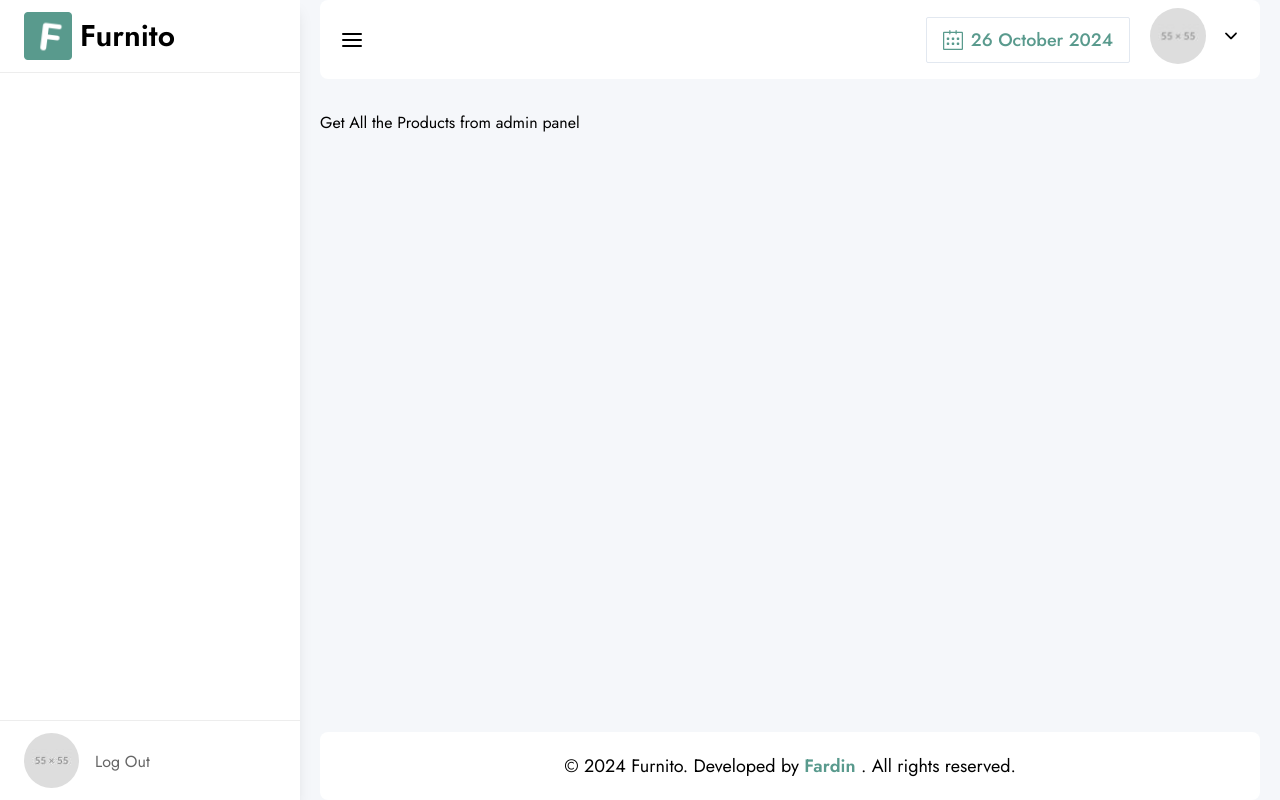
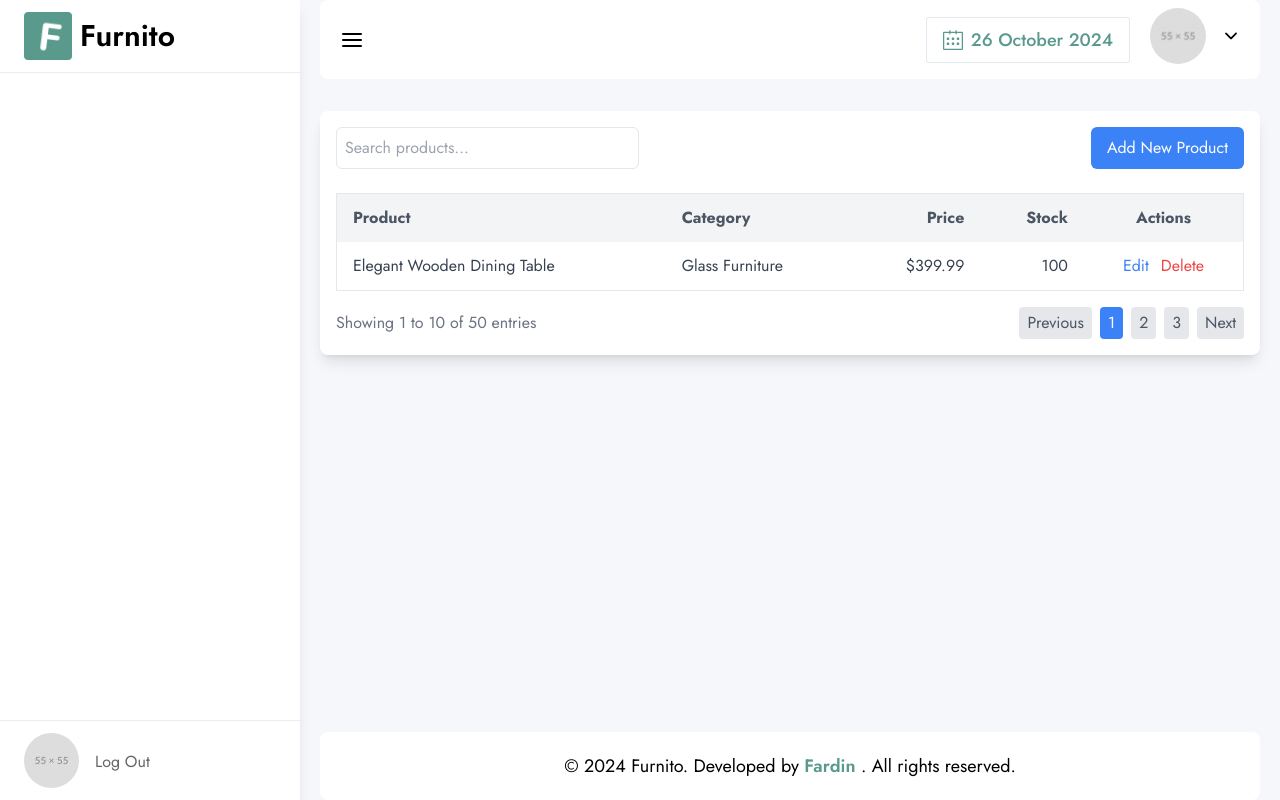
Before and after one commit to devfardin/furniture-Ecommerce-website, a React (Vite) app in the folder frontend/: page /dashboard/products in a window 1280 px wide. Built offline with nearby package versions, Linux system fonts and the light colour scheme; no server answers.

Commit message:
create a table for admin all products

```diff
--- a/frontend/src/dashboard/admin/pages/Products.jsx
+++ b/frontend/src/dashboard/admin/pages/Products.jsx
@@ -1,11 +1,85 @@
-import React from 'react'
+import React from "react";
+import useAllProducts from "../../../hooks/useAllProducts";
 
 const Products = () => {
+  const [productRefetch, isLoading, products]= useAllProducts()
   return (
-    <div>
-      Get All the Products from admin panel
-    </div>
-  )
-}
+    // <div class=" bg-white rounded-md py-5 px-5  ">
+      <div class="p-4 bg-white rounded-lg shadow-lg">
+        {/* <!-- Search and Actions Section --> */}
+        <div class="flex flex-col-reverse gap-4 sm:flex-row justify-between mb-6">
+          <input
+            type="text"
+            placeholder="Search products..."
+            class="w-full sm:w-1/3 p-2 border rounded-md focus:outline-none focus:ring-2 focus:ring-blue-400"
+          />
+          <button class="bg-blue-500 text-white px-4 py-2 rounded-md hover:bg-blue-600 transition">
+            Add New Product
+          </button>
+        </div>
 
-export default Products
+        {/* <!-- Table Wrapper for Overflow Handling --> */}
+        <div class="overflow-x-auto">
+          {/* <!-- Product Table --> */}
+          <table class="min-w-full bg-white border border-gray-200 overflow-x-scroll">
+            {/* <!-- Table Header for Columns --> */}
+            <thead>
+              <tr class="bg-gray-100 text-gray-600  text-base">
+                <th class="py-3 px-4 text-left cursor-pointer">Product</th>
+                <th class="py-3 px-4 text-left cursor-pointer">Category</th>
+                <th class="py-3 px-4 text-right cursor-pointer">Price</th>
+                <th class="py-3 px-4 text-right cursor-pointer">Stock</th>
+                <th class="py-3 px-4 text-center">Actions</th>
+              </tr>
+            </thead>
+
+            {/* <!-- Table Body with Product Rows --> */}
+            <tbody class="text-gray-700 text-base ">
+              {/* <!-- Example Row (Repeat for each product) --> */}
+              <tr class="border-b border-gray-200 hover:bg-gray-50">
+                <td class="py-3 px-4">Elegant Wooden Dining Table</td>
+                <td class="py-3 px-4">Glass Furniture</td>
+                <td class="py-3 px-4 text-right">$399.99</td>
+                <td class="py-3 px-4 text-right">100</td>
+                <td class="py-3 px-4 text-center">
+                  <button class="text-blue-500 hover:text-blue-700">
+                    Edit
+                  </button>
+                  <button class="text-red-500 hover:text-red-700 ml-3">
+                    Delete
+                  </button>
+                </td>
+              </tr>
+              {/* <!-- End Example Row --> */}
+            </tbody>
+          </table>
+        </div>
+
+        {/* <!-- Pagination Section for Page Navigation --> */}
+        <div class="flex justify-between items-center mt-4">
+          <div class="text-gray-500">Showing 1 to 10 of 50 entries</div>
+          <div class="flex items-center space-x-2">
+            <button class="px-2 py-1 bg-gray-200 text-gray-600 rounded hover:bg-gray-300">
+              Previous
+            </button>
+            <button class="px-2 py-1 bg-blue-500 text-white rounded hover:bg-blue-600">
+              1
+            </button>
+            <button class="px-2 py-1 bg-gray-200 text-gray-600 rounded hover:bg-gray-300">
+              2
+            </button>
+            <button class="px-2 py-1 bg-gray-200 text-gray-600 rounded hover:bg-gray-300">
+              3
+            </button>
+            <button class="px-2 py-1 bg-gray-200 text-gray-600 rounded hover:bg-gray-300">
+              Next
+            </button>
+          </div>
+        </div>
+      </div>
+
+
+  );
+};
+
+export default Products;
--- /dev/null
+++ b/frontend/src/hooks/useAllProducts.jsx
@@ -0,0 +1,15 @@
+import { useQuery } from '@tanstack/react-query';
+import useAxiosSecure from './useAxiosSecure';
+const useAllProducts = () => {
+    const axiosSecure = useAxiosSecure()
+    const { refetch:productRefetch, isLoading, data:products=[] } = useQuery({
+        queryKey: [ 'products' ],
+        queryFn: async() =>{
+            const data = await axiosSecure(`/all-products`)
+            return data.data;
+        }
+      })
+      return [ productRefetch, isLoading, products ]
+}
+
+export default useAllProducts
--- a/frontend/src/layouts/dashboard/Dashboard.jsx
+++ b/frontend/src/layouts/dashboard/Dashboard.jsx
@@ -14,7 +14,7 @@ const Dashboard = () => {
 
   if( loading ) return <Loader/>
   return (
-    <div className=" gap-5 flex bg-[#F5F7FA]">
+    <div className=" gap-5 flex bg-[#F5F7FA] overflow-hidden">
       {/* Start Sidebar Area */}
      <div>
      <div
@@ -33,8 +33,9 @@ const Dashboard = () => {
         <Header isOpen={isOpen} setIsOpen={setIsOpen}/>
         </div>
 
+        <div>
         <Outlet/>
-
+        </div>
         <div className="mt-auto">
         <Footer/>
         </div>
```
Also changed, not shown: 1 other file (tests, documents, lock files or other folders).
